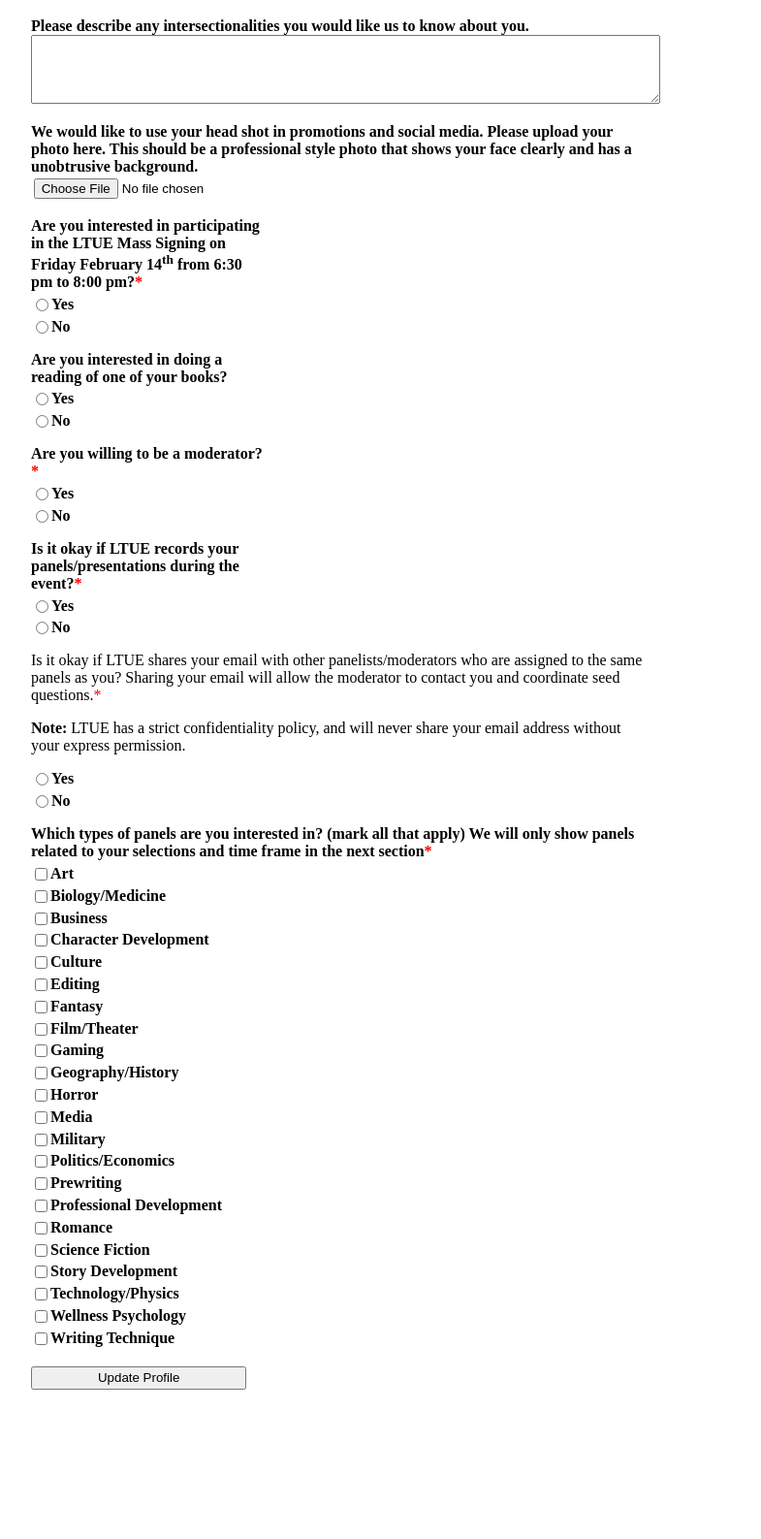
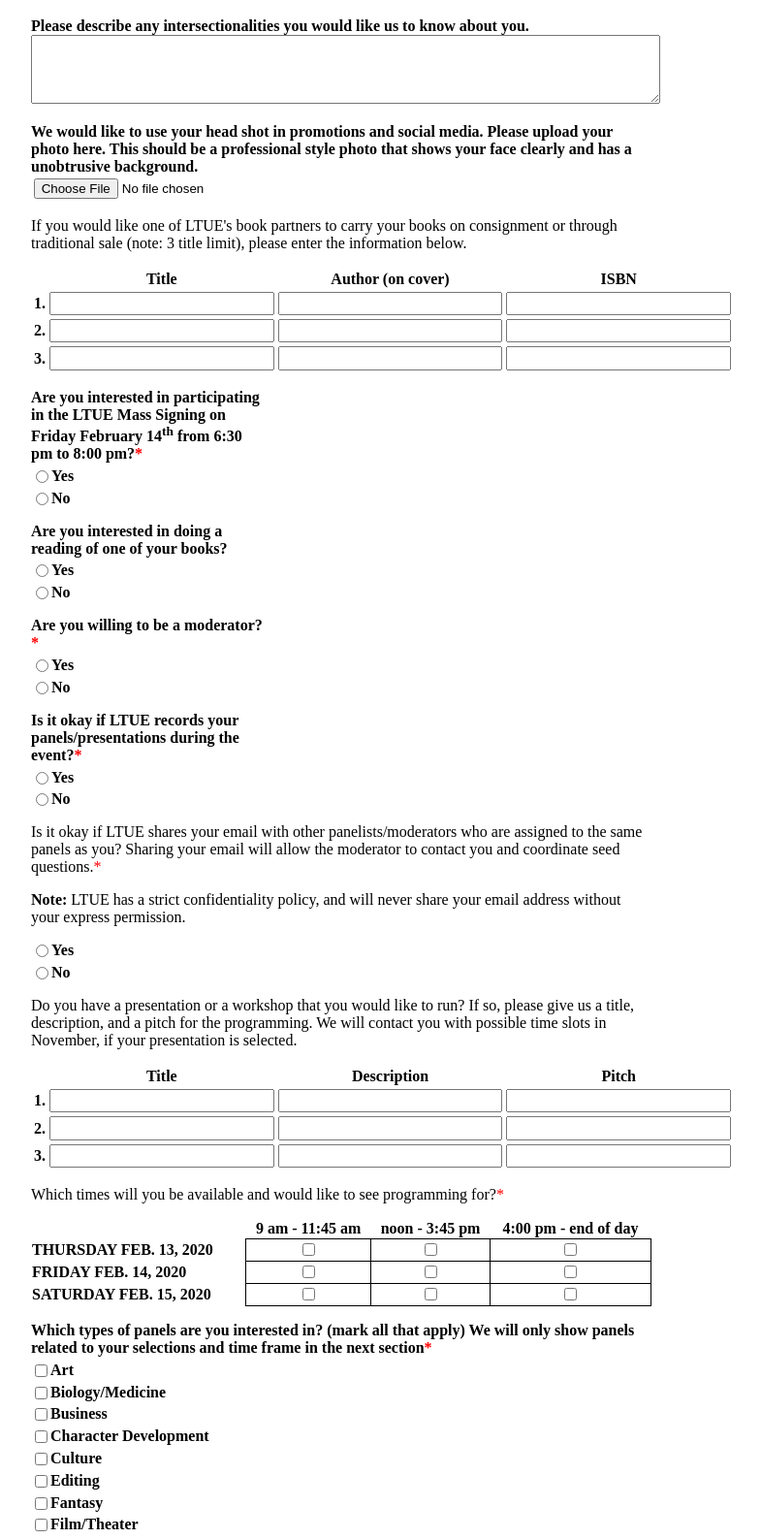
Before and after one commit to LTUE/call-for-panelists, a PHP site: page / in a window 1280 px wide. Shown: the part 771-2358 px from the top of the page at 97% size, without its empty margins (288-1073 px from the left). Before the commit the page ends 2204 px from the top, so only its background shows below. Run offline with PHP 8.4, Linux system fonts and the light colour scheme; the visitor is signed in with stand-in values (Sample User, id 1); data comes from the database, SQL or seed files in the repository; data that the repository does not hold is empty; some libraries are stand-ins or nearby versions.

Commit message:
Security cleanup, adding outlines for missing table-fields. Needs data/saving/values

```diff
--- a/pages/profile.inc.php
+++ b/pages/profile.inc.php
@@ -99,11 +99,21 @@ if ($_SERVER['REQUEST_METHOD'] === 'POST') {
 <?php
 function value($key) {
     global $panelist;
-    return $_POST[$key] ?? $panelist[$key] ?? '';
+    return htmlspecialchars($_POST[$key] ?? $panelist[$key] ?? '', ENT_QUOTES);
 }
 function topicValue($id) {
     global $myTopics;
     return !empty($_POST['topic'][$id]) || in_array($id, $myTopics);
+}
+function bookValue($id, $field) {
+    // TODO: my books
+    if (!empty($_POST['books']) && !empty($_POST['books'][$id]) && !empty($_POST['books'][$id][$field]))
+        return htmlspecialchars($_POST['books'][$id][$field], ENT_QUOTES);
+}
+function suggestionValue($id, $field) {
+    // TODO: my suggestions
+    if (!empty($_POST['suggestions']) && !empty($_POST['suggestions'][$id]) && !empty($_POST['suggestions'][$id][$field]))
+        return htmlspecialchars($_POST['suggestions'][$id][$field], ENT_QUOTES);
 }
 function valueIs($key, $check) {
     global $panelist;
@@ -153,9 +163,31 @@ function valueIs($key, $check) {
 
     <!-- TODO: preview or iframe, as in Mike's example -->
     <label class="long" for="picture">We would like to use your head shot in promotions and social media. Please upload your photo here. This should be a professional style photo that shows your face clearly and has a unobtrusive background.</label>
+    <?php if ($panelist['photo_file']): ?>
+    <figure>
+        <img src="/uploads/<?= $panelist['photo_file'] ?>" />
+        <figcaption>Our current photo of you.</figcaption>
+    </figure>
+    <?php endif; ?>
     <input type="file" name="picture" id="picture">
 
-    <!-- TODO: books - why only 3? -->
+    <p>If you would like one of LTUE's book partners to carry your books on consignment or through traditional sale (note: <span title="our sellers can only carry so many books">3 title limit</span>), please enter the information below.</p>
+    <table>
+        <tr>
+            <th></th>
+            <th>Title</th>
+            <th>Author (on cover)</th>
+            <th>ISBN</th>
+        </tr>
+        <?php for ($i = 1; $i <= 3; $i++): ?>
+        <tr>
+            <th><?= $i ?>.</th>
+            <td><input type="text" name="books[<?= $i ?>][title]" value="<?= bookValue($i, 'title') ?>" /></td>
+            <td><input type="text" name="books[<?= $i ?>][author]" value="<?= bookValue($i, 'author') ?>" /></td>
+            <td><input type="text" name="books[<?= $i ?>][isbn]" value="<?= bookValue($i, 'isbn') ?>" /></td>
+        </tr>
+        <?php endfor; ?>
+    </table>
 
     <label class="required">Are you interested in participating in the LTUE Mass Signing on Friday February 14<sup>th</sup> from 6:30 pm to 8:00 pm?</label>
     <?php booleanForm('signing'); ?>
@@ -174,8 +206,52 @@ function valueIs($key, $check) {
     <?php booleanForm('share_email'); ?>
 
     <!-- TODO: presentation - 3 again -->
+    <p>Do you have a presentation or a workshop that you would like to run? If so, please give us a title, description, and a pitch for the programming. We will contact you with possible time slots in November, if your presentation is selected.</p>
+    <table>
+        <tr>
+            <th></th>
+            <th>Title</th>
+            <th>Description</th>
+            <th>Pitch</th>
+        </tr>
+        <?php for ($i = 1; $i <= 3; $i++): ?>
+        <tr>
+            <th><?= $i ?>.</th>
+            <td><input type="text" name="suggestions[<?= $i ?>][title]" value="<?= suggestionValue($i, 'title') ?>" /></td>
+            <td><input type="text" name="suggestions[<?= $i ?>][description]" value="<?= suggestionValue($i, 'description') ?>" /></td>
+            <td><input type="text" name="suggestions[<?= $i ?>][pitch]" value="<?= suggestionValue($i, 'pitch') ?>" /></td>
+        </tr>
+        <?php endfor; ?>
+    </table>
 
     <!-- TODO: available hours… -->
+    <p class="required">Which times will you be available and would like to see programming for?</p>
+    <table class="availability">
+        <tr>
+            <th></th>
+            <th>9 am - 11:45 am</th>
+            <th>noon - 3:45 pm</th>
+            <th>4:00 pm - end of day</th>
+        </tr>
+        <tr>
+            <th>Thursday Feb. 13, 2020</th>
+            <td><label><input type="checkbox" name="available[thu][morn]" value="TODO" /></label></td>
+            <td><label><input type="checkbox" name="available[thu][day]" value="TODO" /></label></td>
+            <td><label><input type="checkbox" name="available[thu][even]" value="TODO" /></label></td>
+        </tr>
+        <tr>
+            <th>Friday Feb. 14, 2020</th>
+            <td><label><input type="checkbox" name="available[fri][morn]" value="TODO" /></label></td>
+            <td><label><input type="checkbox" name="available[fri][day]" value="TODO" /></label></td>
+            <td><label><input type="checkbox" name="available[fri][even]" value="TODO" /></label></td>
+        </tr>
+        <tr>
+            <th>Saturday Feb. 15, 2020</th>
+            <td><label><input type="checkbox" name="available[sat][morn]" value="TODO" /></label></td>
+            <td><label><input type="checkbox" name="available[sat][day]" value="TODO" /></label></td>
+            <td><label><input type="checkbox" name="available[sat][even]" value="TODO" /></label></td>
+        </tr>
+    </table>
 
     <label class="long required">Which types of panels are you interested in? (mark all that apply) We will only show panels related to your selections and time frame in the next section</label>
     <?php foreach ($topics as $id => $name): ?>
--- a/pages/register.inc.php
+++ b/pages/register.inc.php
@@ -52,7 +52,7 @@ if (!empty($_POST['email']) && !empty($_POST['password'])) {
     <output class="error"><?= $error ?></output>
 <?php endif; ?>
     <label for="email">Login Email:</label>
-    <input type="email" id="email" name="email" required value="<?= $_POST['email'] ?? '' ?>">
+    <input type="email" id="email" name="email" required value="<?= htmlspecialchars($_POST['email'] ?? '', ENT_QUOTES) ?>">
 
     <label for="password">Password:</label>
     <input type="password" id="password" name="password" required>
--- a/site.css
+++ b/site.css
@@ -75,3 +75,26 @@ section.panel label {
 section.panel select {
     float: right;
 }
+
+table.availability {
+    border-collapse: collapse;
+    width: 100%;
+}
+table.availability td {
+    border: 1px solid black;
+    text-align: center;
+}
+table.availability tr + tr th {
+    text-transform: uppercase;
+    text-align: left;
+}
+table.availability label {
+    display: inline-block;
+    width: 100%;
+    height: 100%;
+    margin-top: 0;
+}
+table.availability input[type=checkbox] {
+    float: none;
+    display: inline;
+}
```
